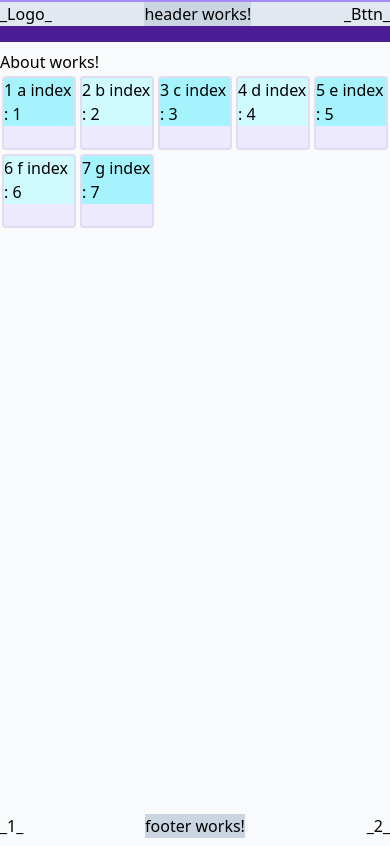
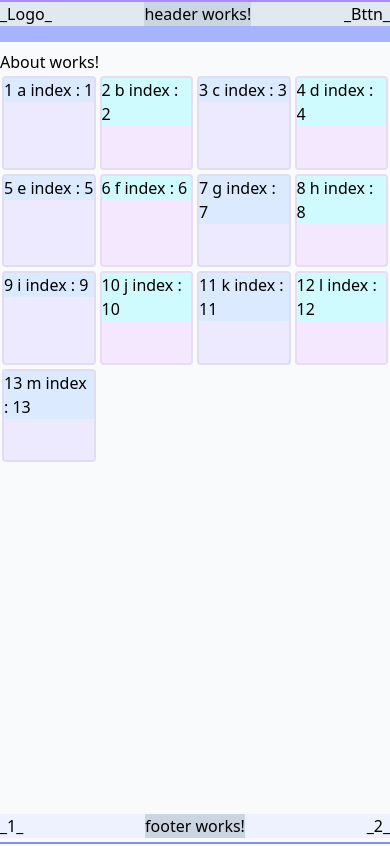
Before and after one commit to plx-easyteam/ng-playground, an Angular app: page /about in a window 390 px wide. Built offline with nearby package versions, Linux system fonts and the light colour scheme.

Commit message:
responsive test

```diff
--- a/src/app/app.component.html
+++ b/src/app/app.component.html
@@ -6,7 +6,8 @@
   id="app-container"
   class="flex flex-col relative
     h-full w-screen min-w-[380px]
-    mt-0.5 bg-slate-50"
+    mt-0.5 bg-slate-50
+    overflow-hidden overflow-y-auto"
 >
   <div class="fixed top-0 left-0 right-0 z-[9999] border-t-2 border-violet-400"></div>
 
@@ -16,7 +17,7 @@
     class="flex flex-col grow bg-slate-50
     w-full max-w-[1140px]
     m-auto mt-0 py-2
-    shadow-md"
+    shadow-sm"
   >
   <!-- <div
     class="flex flex-col grow bg-amber-300
@@ -29,4 +30,5 @@
     <app-footer></app-footer>
   </div>
 
+  <div class="fixed bottom-0 left-0 right-0 z-[9999] border-t-2 border-indigo-400"></div>
 </div>
--- a/src/app/pages/about/about.component.html
+++ b/src/app/pages/about/about.component.html
@@ -5,9 +5,9 @@
 
   <div class="flex flex-row flex-wrap w-full sticky top-0">
 
-    <div *ngFor="let item of placeholder_items; let i = index" class="w-1/5 p-0.5">
-      <app-square>
-        <div class="" [ngClass]="i % 2 ? 'bg-cyan-100':'bg-cyan-200'">
+    <div *ngFor="let item of placeholder_items; let i = index" class="w-1/4 p-0.5 md:w-1/5 lg:w-1/6 2xl:w-1/12">
+      <app-square [hasAltBG]="i % 2 == 0">
+        <div class="" [ngClass]="i % 2 ? 'bg-cyan-100':'bg-blue-100'">
           {{item.id}}
           {{item.name}}
           index : {{i + 1}}
--- a/src/app/pages/about/about.component.ts
+++ b/src/app/pages/about/about.component.ts
@@ -35,5 +35,29 @@ export class AboutComponent {
       id: 7,
       name: "g"
     },
+    {
+      id: 8,
+      name: "h"
+    },
+    {
+      id: 9,
+      name: "i"
+    },
+    {
+      id: 10,
+      name: "j"
+    },
+    {
+      id: 11,
+      name: "k"
+    },
+    {
+      id: 12,
+      name: "l"
+    },
+    {
+      id: 13,
+      name: "m"
+    },
   ]
 }
--- a/src/app/shared/containers/square/square.component.html
+++ b/src/app/shared/containers/square/square.component.html
@@ -1,4 +1,4 @@
-<div class="sqr_outer border-2 border-[#0000000d] rounded bg-violet-100 hover:border-violet-300">
+<div class="sqr_outer border-2 border-[#0000000d] rounded hover:border-violet-300" [ngClass]="hasAltBG ?  'bg-violet-100' : ' bg-purple-100'">
   <div class="sqr_inner">
     <!-- <div class="sqr_content"> -->
       <ng-content></ng-content>
--- a/src/app/shared/containers/square/square.component.ts
+++ b/src/app/shared/containers/square/square.component.ts
@@ -8,4 +8,5 @@ import { Component, Input } from '@angular/core';
 export class SquareComponent {
   @Input() hasBorder = false;
   @Input() isRounded = false;
+  @Input() hasAltBG = false;
 }
--- a/src/app/shared/layout/footer/footer.component.html
+++ b/src/app/shared/layout/footer/footer.component.html
@@ -1,4 +1,4 @@
-<header class="flex justify-center w-full bg--300">
+<header class="flex justify-center w-full bg-indigo-50">
   <div
     class="flex flex-row bg-ed-200
     justify-between
--- a/src/app/shared/layout/header/header.component.html
+++ b/src/app/shared/layout/header/header.component.html
@@ -1,5 +1,5 @@
 
-<header class="flex w-full h-10 bg-violet-900 sticky top-0 z-[9999] ">
+<header class="flex w-full h-10 bg-indigo-300 sticky top-0 z-[9999] ">
   <div
     class="flex flex-row bg-slate-200
     w-full max-w-[1140px]
--- a/src/styles.scss
+++ b/src/styles.scss
@@ -18,5 +18,5 @@ body {
 }
 body {
   overflow: hidden;
-  overflow-y: scroll;
+  // overflow-y: scroll;
 }
```
Also changed, not shown: src/app/app.module.ts (line endings or trailing spaces).
